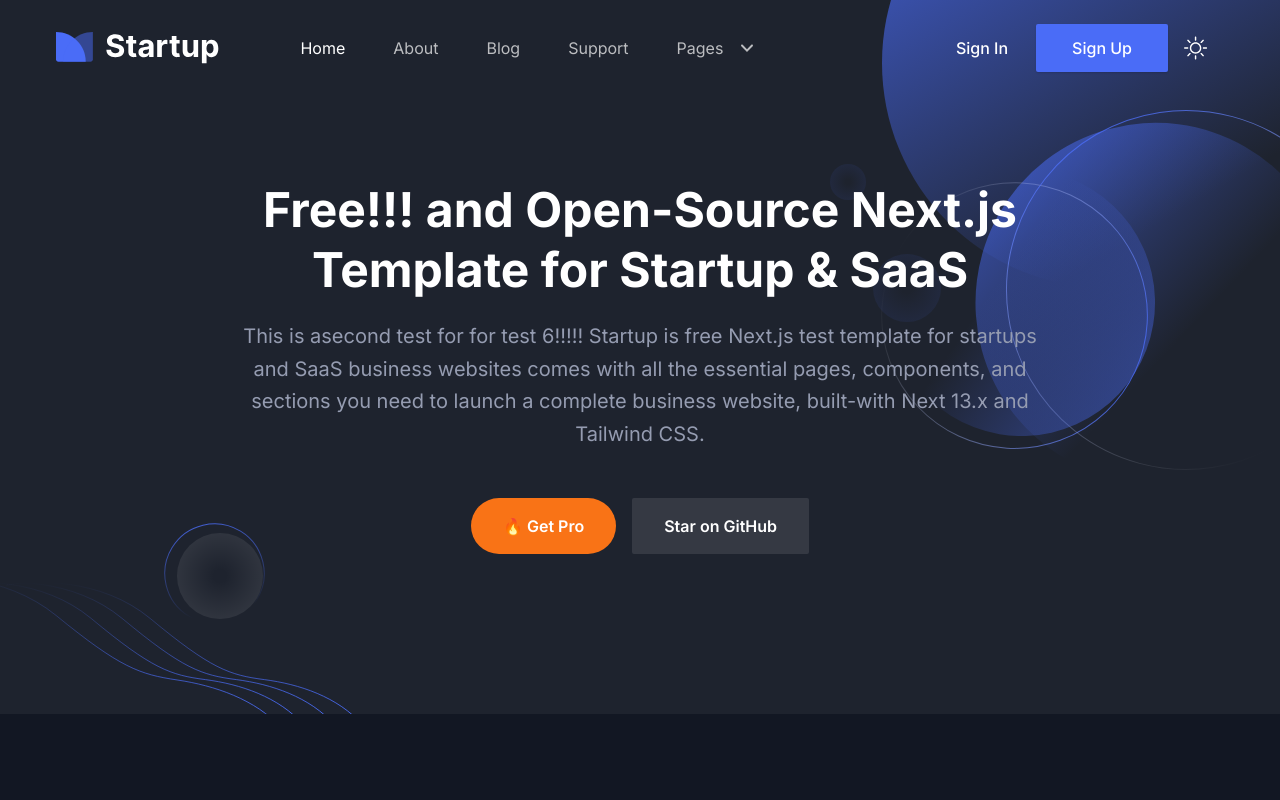
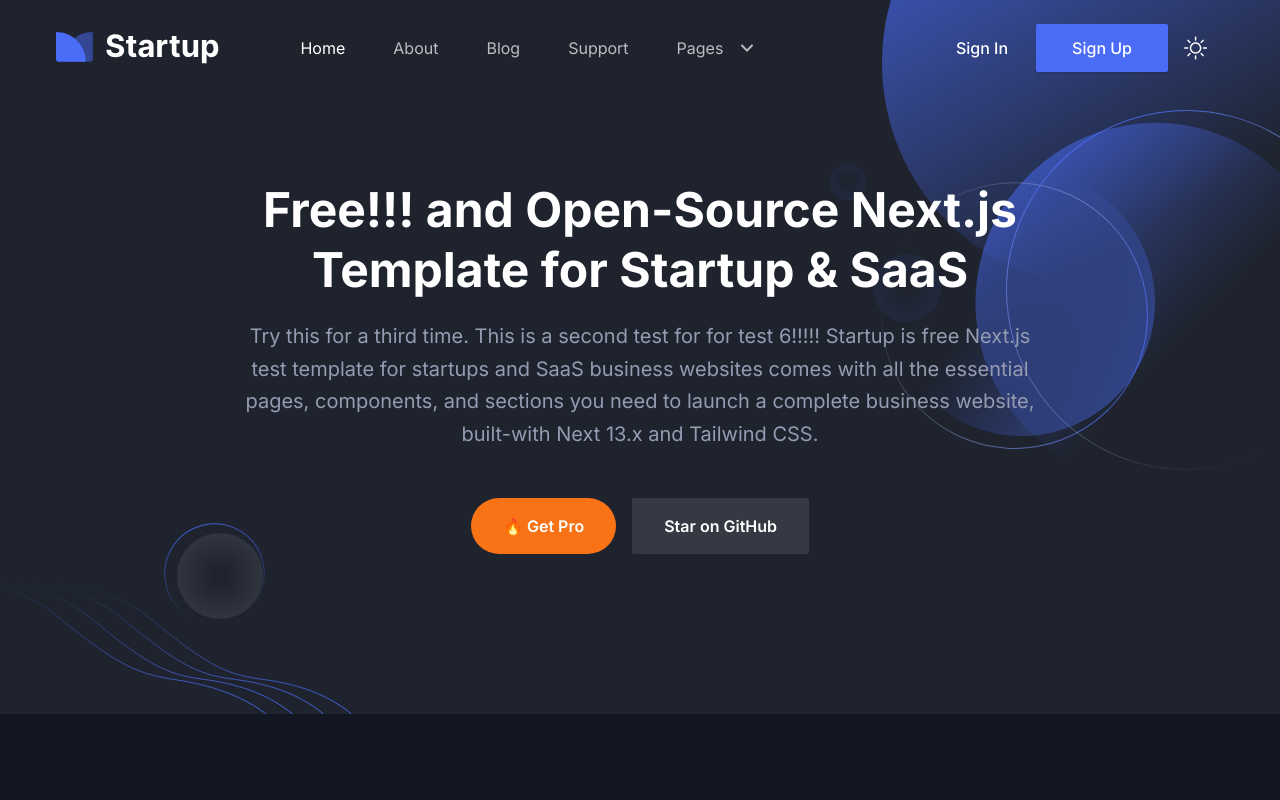
Before and after one commit to riverDartGallery/myFirstNext, a Next.js app: page / in a window 1280 px wide. Shown: the top 800 px of the page. Built offline with nearby package versions, Linux system fonts and the light colour scheme.

Commit message:
Update Hero component description for clarity in test 6

```diff
--- a/src/components/Hero/index.tsx
+++ b/src/components/Hero/index.tsx
@@ -15,7 +15,7 @@
                   Free!!! and Open-Source Next.js Template for Startup & SaaS
                 </h1>
                 <p className="mb-12 text-base !leading-relaxed text-body-color dark:text-body-color-dark sm:text-lg md:text-xl">
-                  This is  asecond test for for test 6!!!!! Startup is free Next.js test template for startups and SaaS
+                  Try this for a third time.  This is  a second test for for test 6!!!!! Startup is free Next.js test template for startups and SaaS
                   business websites comes with all the essential pages,
                   components, and sections you need to launch a complete
                   business website, built-with Next 13.x and Tailwind CSS.
```
